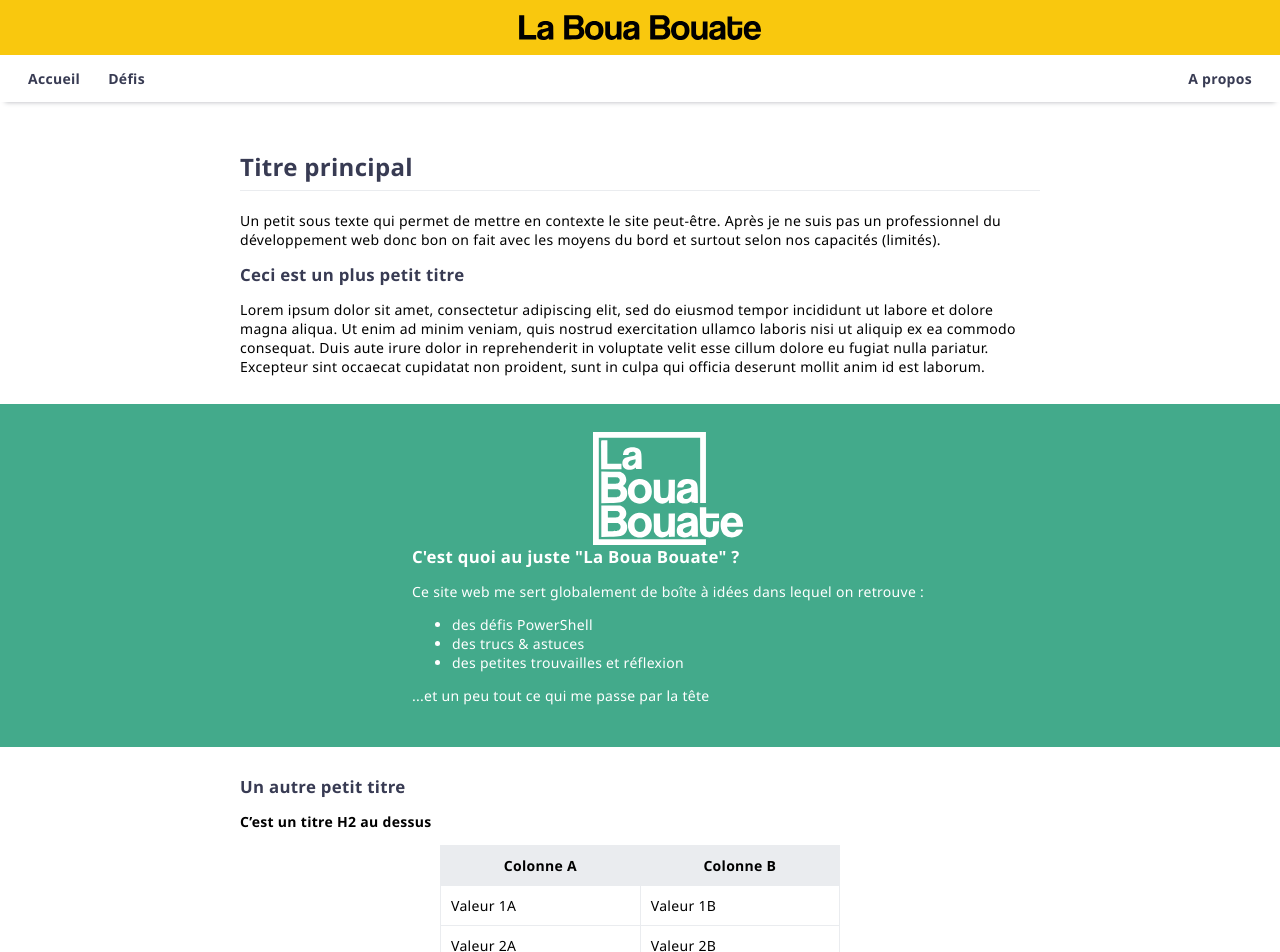
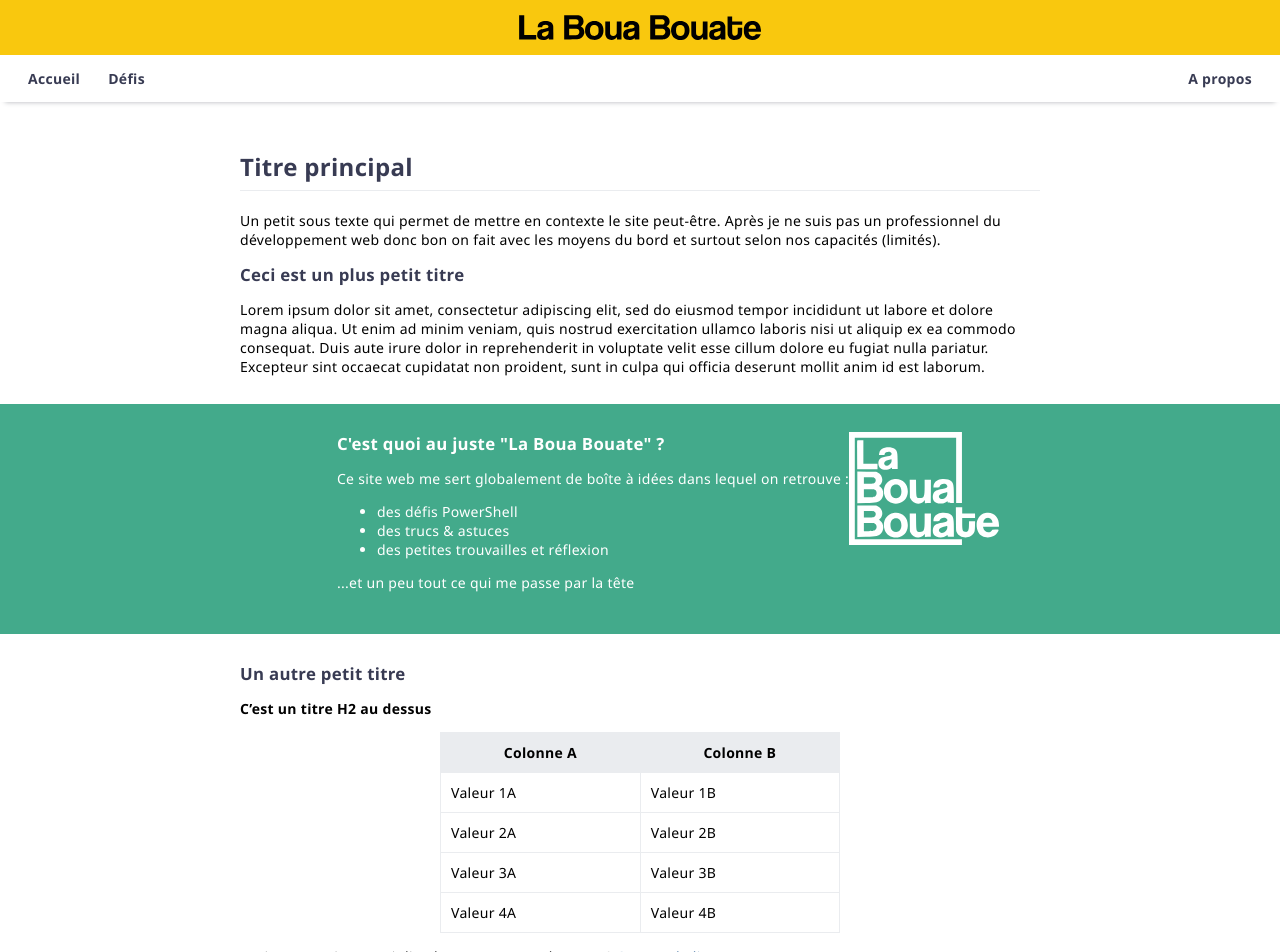
Before and after one commit to leobouard/leobouard.github.io, a Jekyll site: the page built from index.md, in a window 1280 px wide. Shown: the top 952 px of the page. Built offline with Jekyll 4.4.1, drawn with Linux system fonts in a browser that asks for light colours; our own code applies the rules of GitHub Pages for plain Markdown files.

Commit message:
Update hero banner

```diff
--- a/assets/css/style.scss
+++ b/assets/css/style.scss
@@ -117,13 +117,19 @@
 
             .heroImage {
                 width: 150px;
-                display: flex;
+                float: right;
             }
 
-            .heroTitle {
-                font-size: larger;
-                font-weight: 700;
+            .heroText {
+                float: left;
+
+                .heroTitle {
+                    font-size: larger;
+                    font-weight: 700;
+                }
             }
+
+
         }
 
     }
--- a/index.md
+++ b/index.md
@@ -10,14 +10,16 @@
 <div class="hero">
     <div class="heroContent">
         <img class="heroImage" src="/assets/images/logo_white.svg">
-        <span class="heroTitle">C'est quoi au juste "La Boua Bouate" ?</span>
-        <p>Ce site web me sert globalement de boîte à idées dans lequel on retrouve :</p>
-        <ul>
-            <li>des défis PowerShell</li>
-            <li>des trucs & astuces</li>
-            <li>des petites trouvailles et réflexion</li>
-        </ul>
-        <p>...et un peu tout ce qui me passe par la tête</p>
+        <div class="heroText">
+            <span class="heroTitle">C'est quoi au juste "La Boua Bouate" ?</span>
+            <p>Ce site web me sert globalement de boîte à idées dans lequel on retrouve :</p>
+            <ul>
+                <li>des défis PowerShell</li>
+                <li>des trucs & astuces</li>
+                <li>des petites trouvailles et réflexion</li>
+            </ul>
+            <p>...et un peu tout ce qui me passe par la tête</p>
+        </div>
     </div>
 </div>
 
```
